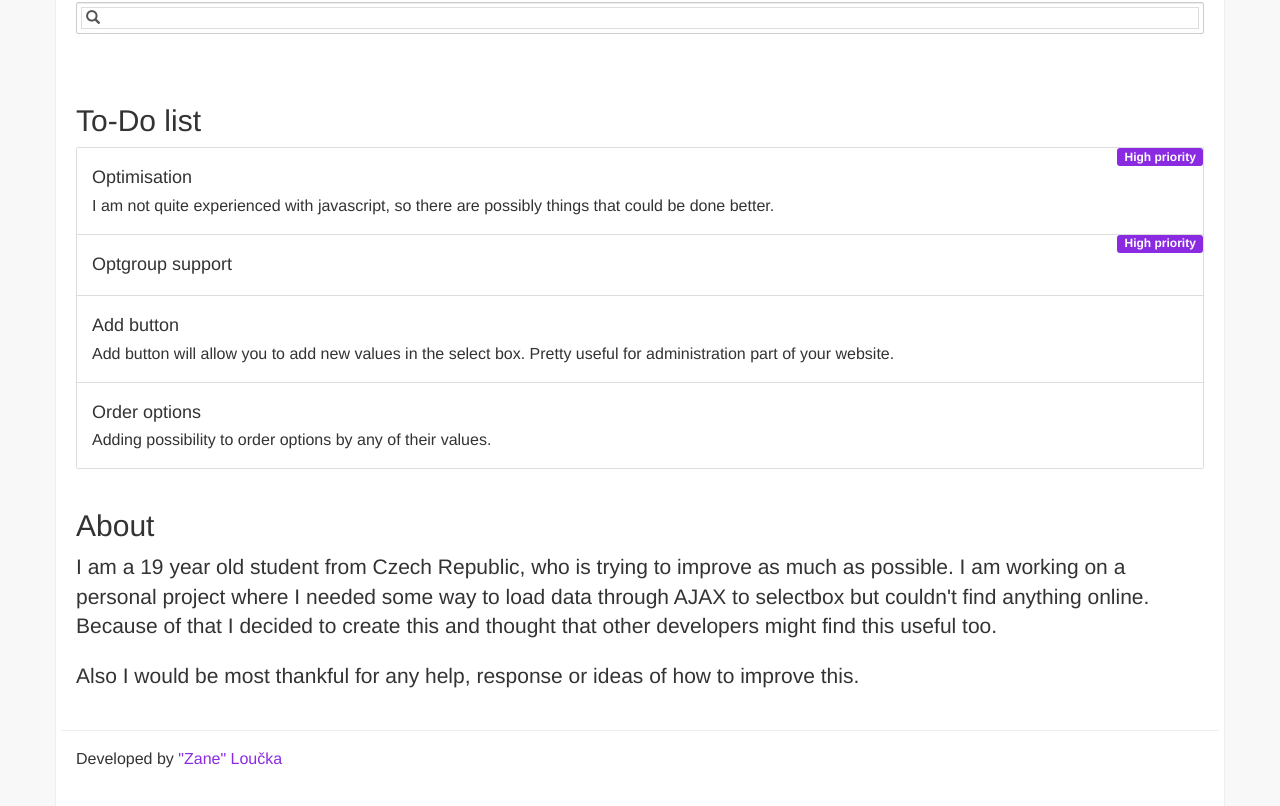
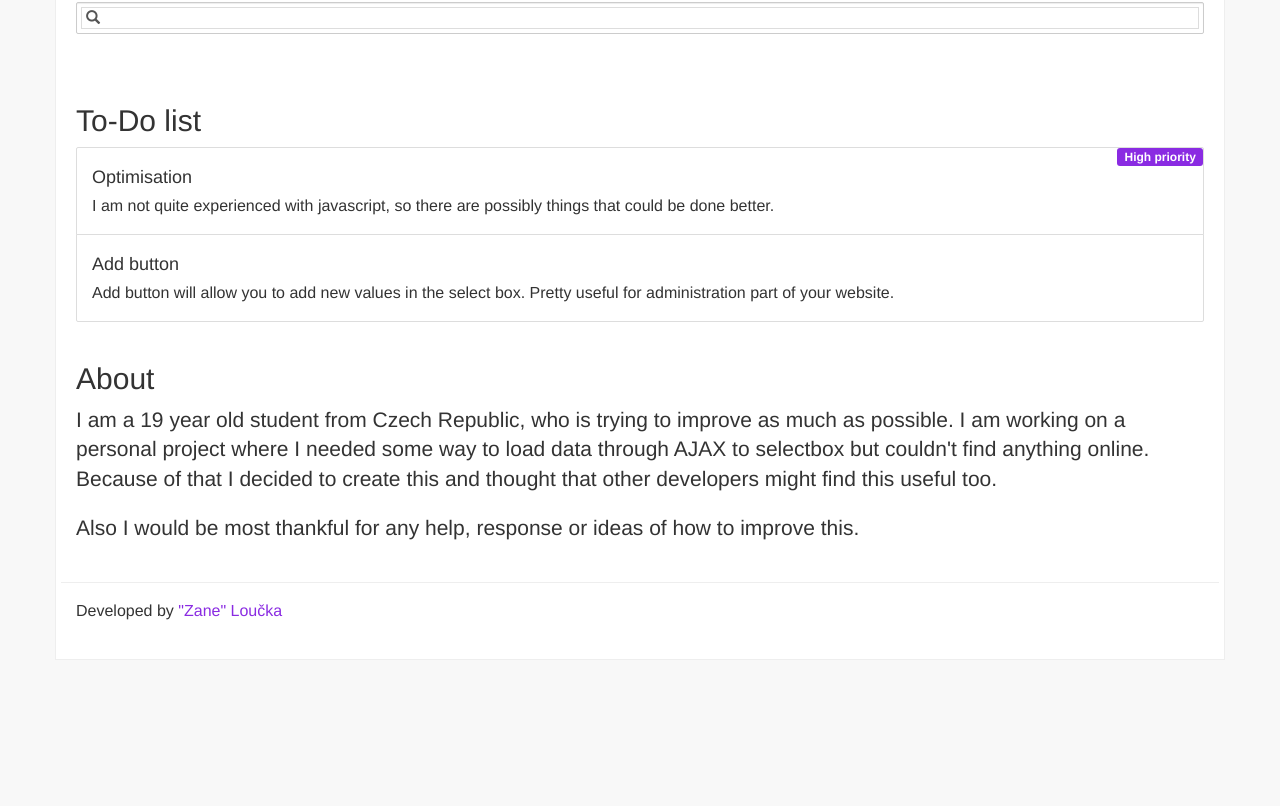
Before and after one commit to ZaneCZ/prettySelect, a plain HTML site: page index.html in a window 1280 px wide. Shown: the part 8072-8878 px from the top of the page. After the commit the page ends 8792 px from the top, so only its background shows below. Drawn offline with Linux system fonts and the light colour scheme.

Commit message:
todo update

```diff
--- a/index.html
+++ b/index.html
@@ -717,16 +717,8 @@ $(&quot;select&quot;).prettySelect({
                                     <p>I am not quite experienced with javascript, so there are possibly things that could be done better.</p>
                                 </li>
                                 <li class="list-group-item" id="todoAddButton">
-                                    <span class="hp label label-primary">High priority</span>
-                                    <h4>Optgroup support</h4>
-                                </li>
-                                <li class="list-group-item">
                                     <h4>Add button</h4>
                                     <p>Add button will allow you to add new values in the select box. Pretty useful for administration part of your website.</p>
-                                </li>
-                                <li class="list-group-item">
-                                    <h4>Order options</h4>
-                                    <p>Adding possibility to order options by any of their values.</p>
                                 </li>
                             </ul>
                         </div>
```
